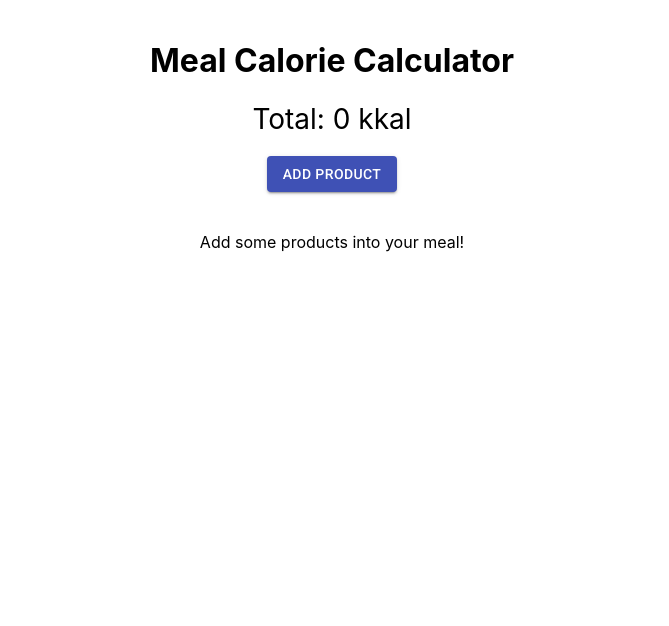
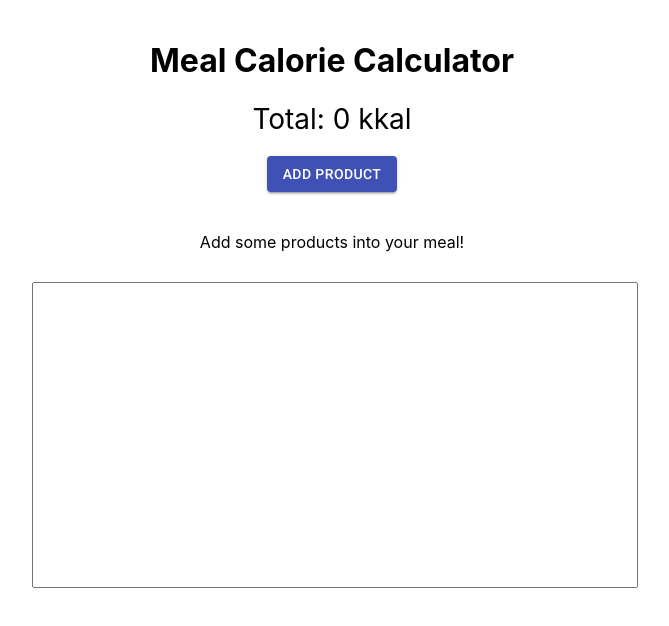
Before and after one commit to volodfast/react-calorie-calc, a React (Create React App) app: page / in a window 1280 px wide. Shown: the top 626 px of the page, without its empty margins (308-977 px from the left). Built offline with nearby package versions, Linux system fonts and the light colour scheme.

Commit message:
Add MealTextRepresentation component

```diff
--- /dev/null
+++ b/src/modules/meal/components/MealTextRepresentation/MealTextRepresentation.interface.ts
@@ -0,0 +1,5 @@
+import { MealProductType } from 'modules/meal/containers/MealCalorieCalculator/MealCalorieCalculator.interface';
+
+export type MealTextRepresentationProps = {
+  productList: MealProductType[];
+};
--- /dev/null
+++ b/src/modules/meal/components/MealTextRepresentation/MealTextRepresentation.styled.ts
@@ -0,0 +1,10 @@
+import { makeStyles } from '@material-ui/core';
+
+export const useMealTextRepresentationStyles = makeStyles({
+  container: {},
+  textarea: {
+    resize: 'none',
+    width: '100%',
+    minHeight: 300,
+  },
+});
--- /dev/null
+++ b/src/modules/meal/components/MealTextRepresentation/MealTextRepresentation.tsx
@@ -0,0 +1,29 @@
+import { FC } from 'react';
+// interfaces
+import { MealTextRepresentationProps } from './MealTextRepresentation.interface';
+// styles
+import { useMealTextRepresentationStyles } from './MealTextRepresentation.styled';
+
+const MealTextRepresentation: FC<MealTextRepresentationProps> = ({
+  productList,
+}) => {
+  const classNames = useMealTextRepresentationStyles();
+
+  const textValue = productList
+    .map((product) => {
+      return `		${product.name} - ${product.weight}g - (${
+        product.caloriesPer100g
+      }kkal/100g) - ${Math.ceil(
+        (product.caloriesPer100g * product.weight) / 100
+      )}kkal`;
+    })
+    .join('/n');
+
+  return (
+    <div className={classNames.container}>
+      <textarea className={classNames.textarea} value={textValue} />
+    </div>
+  );
+};
+
+export default MealTextRepresentation;
--- /dev/null
+++ b/src/modules/meal/components/MealTextRepresentation/index.ts
@@ -0,0 +1 @@
+export { default } from './MealTextRepresentation';
--- a/src/modules/meal/containers/MealCalorieCalculator/MealCalorieCalculator.tsx
+++ b/src/modules/meal/containers/MealCalorieCalculator/MealCalorieCalculator.tsx
@@ -10,6 +10,7 @@ import {
 } from './MealCalorieCalculator.hook';
 // styles
 import { useMealCalorieCalculatorStyles } from './MealCalorieCalculator.styled';
+import MealTextRepresentation from 'modules/meal/components/MealTextRepresentation';
 
 const MealCalorieCalculator: FC = () => {
   const { productList, addProduct, changeProduct, removeProduct } =
@@ -86,6 +87,7 @@ const MealCalorieCalculator: FC = () => {
           Add some products into your meal!
         </Box>
       )}
+      <MealTextRepresentation productList={productList} />
     </Box>
   );
 };
```
